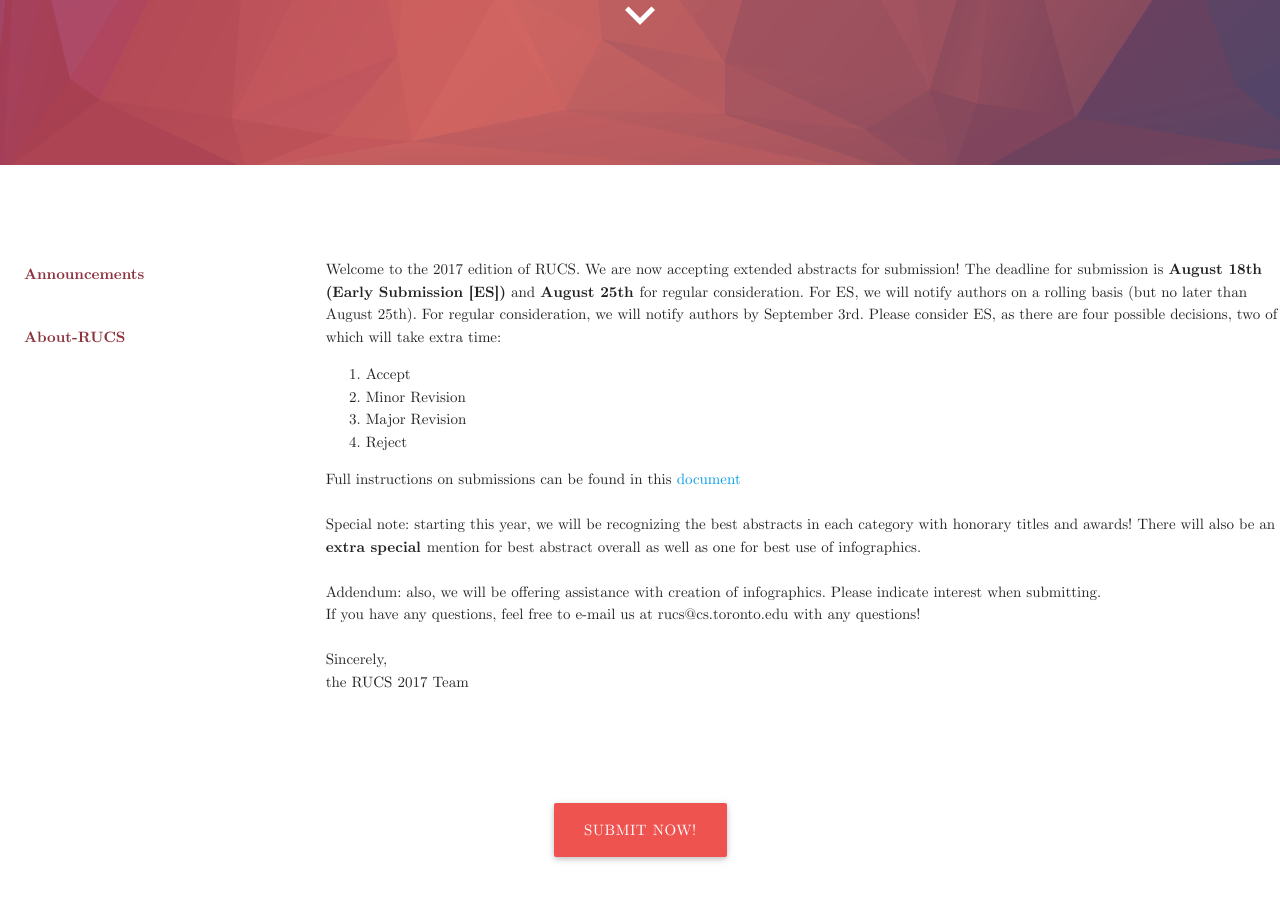
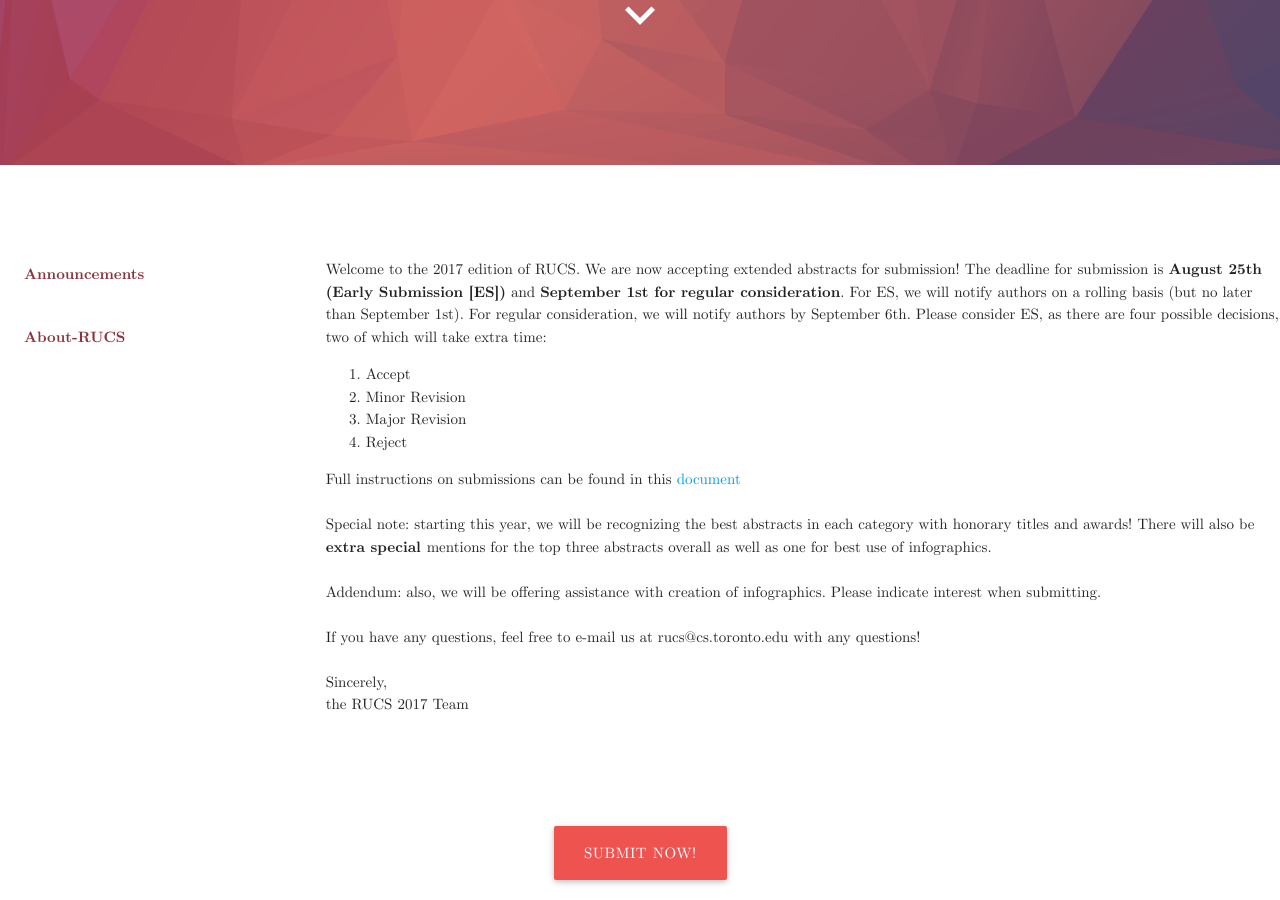
Before and after one commit to rucs-uoft/rucs-uoft.github.io, a Jekyll site: the page built from index.html, in a window 1280 px wide and 900 px high, scrolled down 735 px. Built offline with Jekyll 4.4.1, drawn with Linux system fonts in a browser that asks for light colours; nearby versions of some CDN libraries.

Commit message:
push back dates and do some style

```diff
--- a/_includes/news.html
+++ b/_includes/news.html
@@ -1,7 +1,7 @@
 <p>
 
 Welcome to the 2017 edition of RUCS. We are now accepting extended abstracts for submission! The deadline for submission is
-    <b> August 18th (Early Submission [ES])</b> and <b> August 25th </b> for regular consideration.  For ES, we will notify authors on a rolling basis (but no later than August 25th). For regular consideration, we will notify authors by September 3rd.
+    <b> August 25th (Early Submission [ES])</b> and <b> September 1st  for regular consideration</b>.  For ES, we will notify authors on a rolling basis (but no later than September 1st). For regular consideration, we will notify authors by September 6th.
 Please consider ES, as there are four possible decisions, two of which will take extra time: <br>
 
     <ol>
@@ -25,12 +25,12 @@ can be found in this <a href = https://docs.google.com/document/d/1yVDTbjVuExxzB
 <br> <br>
 
 Special note: starting this year, we will be recognizing the best abstracts in each category with honorary titles and awards!
-There will also be an <b> extra special </b> mention for best abstract overall as well as one for best use of infographics.
+There will also be <b> extra special </b> mentions for the top three abstracts overall as well as one for best use of infographics.
 
 <br> <br>
 Addendum: also, we will be offering assistance with creation of infographics. Please indicate interest when submitting.
 
-<br>
+<br> <br>
 If you have any questions, feel free to e-mail us at rucs@cs.toronto.edu with any questions!
 
 <br> <br>
--- a/_layouts/default.html
+++ b/_layouts/default.html
@@ -16,7 +16,7 @@
     <script src="https://ajax.googleapis.com/ajax/libs/jqueryui/1.11.4/jquery-ui.min.js"></script>
     <script src="{{ site.baseurl }}/js/materialize.js"></script>
     <script src="{{ site.baseurl }}/js/init.js"></script>
-
+    {% include analytics.html %}
   </body>
 
 </html>
```
